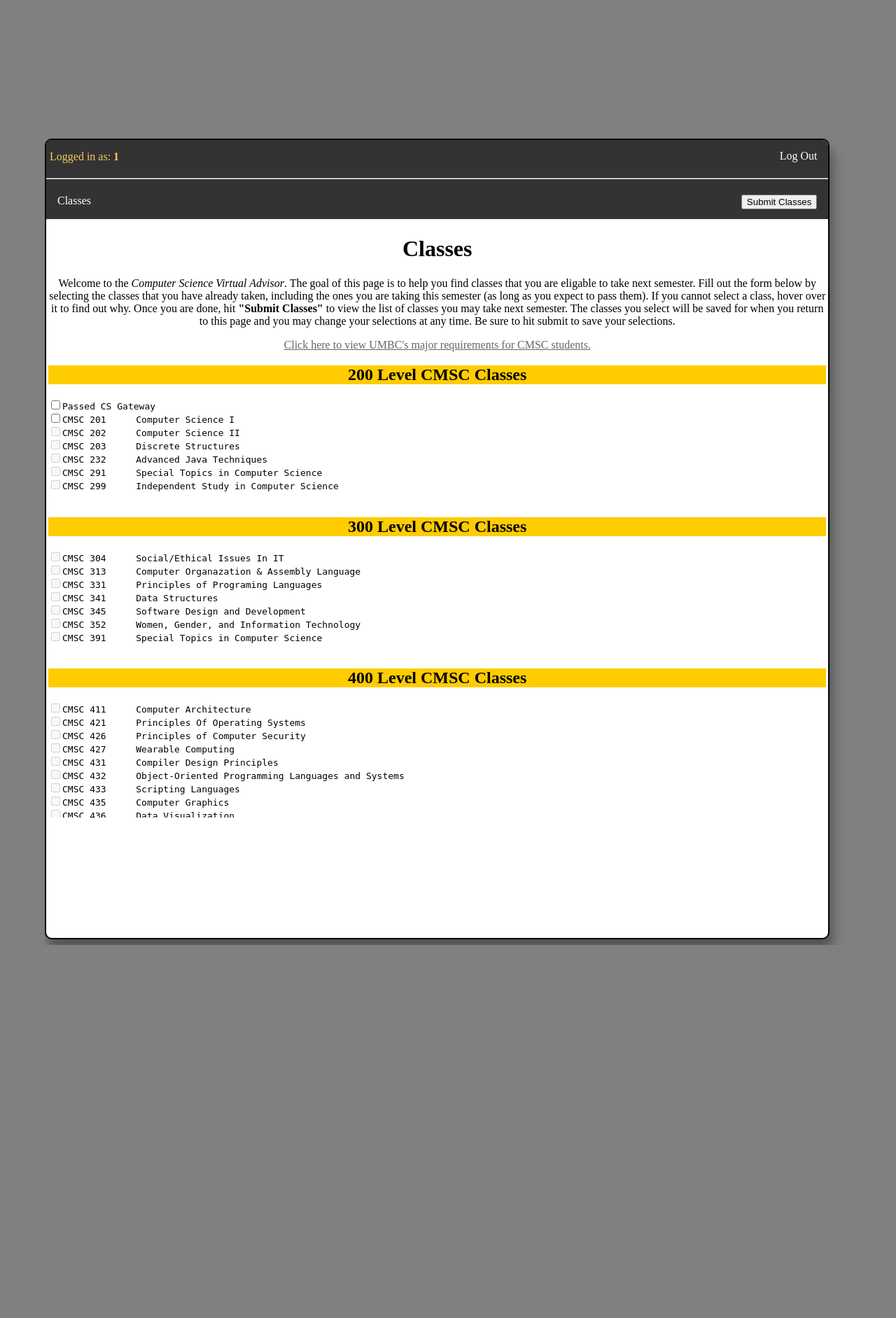
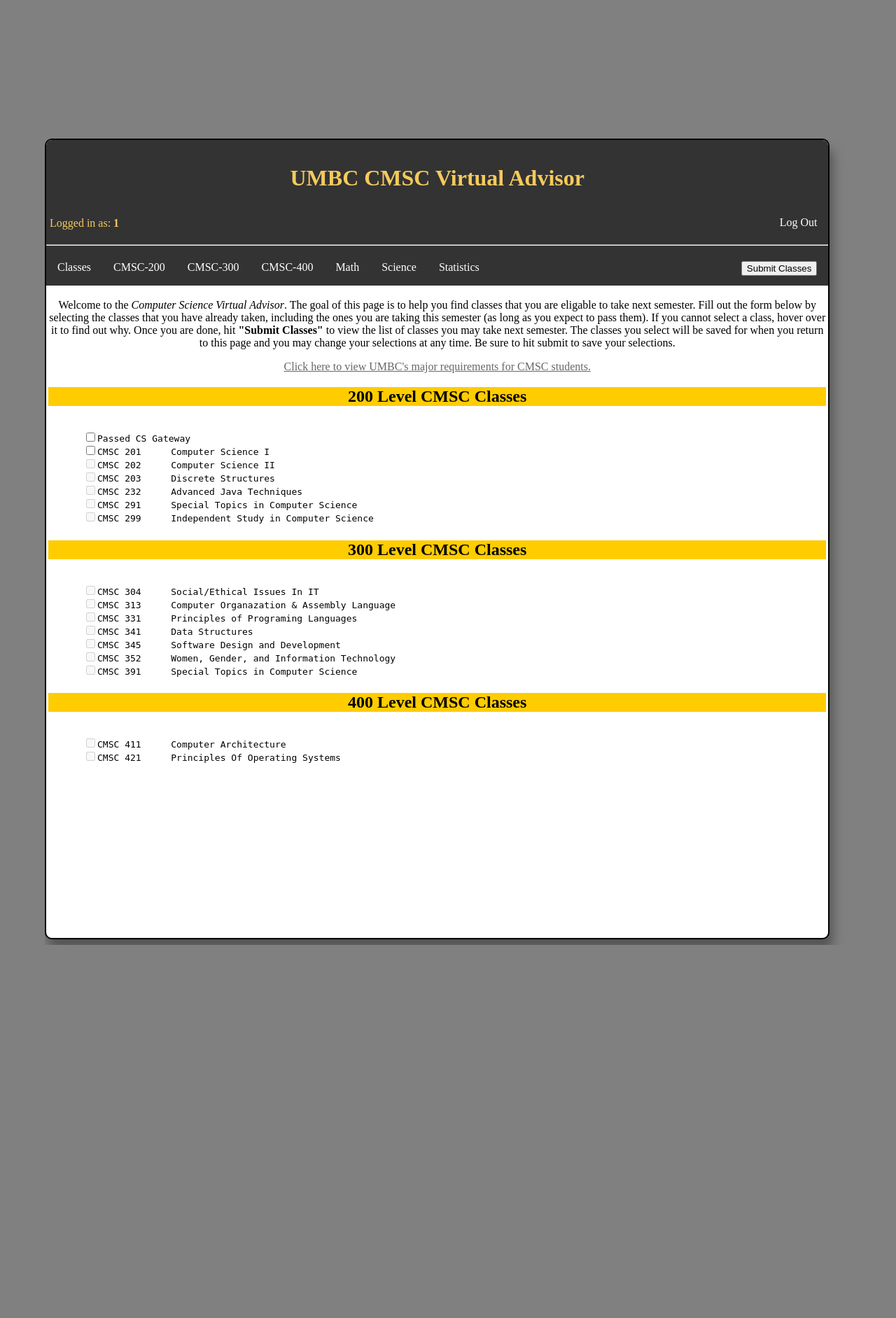
Before and after one commit to bnat1/433NatChrisJoey, a PHP site: page /courses.php in a window 1280 px wide. Shown: the part 526-2409 px from the top of the page at 70% size. Run offline with PHP 8.4, Linux system fonts and the light colour scheme; the visitor is signed in with stand-in values (Sample User, id 1); tables that the repository leaves empty or names only in its code hold one stand-in row (values such as "Sample post"); data that the repository does not hold is empty.

Commit message:
Fixed indentation and nav bar

```diff
--- a/courses.php
+++ b/courses.php
@@ -18,14 +18,13 @@
 	<meta http-equiv="Content-Type" content="text/html;charset=utf-8" />
 	<meta name="description" content="Advising Help for UMBC Computer Science Students">
 	<meta name="keywords" content="computer,science,433,UMBC,project,advising,help,classes">
-
 </head>
 <body>
 	<div id="container">
-		<div id="header">
-		<p class="headerText">Computer Science Virtual Advisor</p>
-		</div> <! -- close header -->
 		<div id="content">
+			<div id="titleBar">
+				<h1>UMBC CMSC Virtual Advisor</h1>
+			</div>
 			<!-- navigation bar -->
 			<div id="navBar">
 			<form action="landing.php" method="post" onsubmit="return confirm('Are you sure you want to submit?')">
@@ -36,20 +35,17 @@
 				<div id="lineBreak"><hr></div>
 				<ul>
 					<li><a href="#top">Classes</a>
-						<ul>
-							<li><a href="#200">200</a></li>
-							<li><a href="#300">300</a></li>
-							<li><a href="#400">400</a></li>
+							<li><a href="#200">CMSC-200</a></li>
+							<li><a href="#300">CMSC-300</a></li>
+							<li><a href="#400">CMSC-400</a></li>
 							<li><a href="#math">Math</a></li>
 							<li><a href="#sci">Science</a></li>
 							<li><a href="#stat">Statistics</a></li>
-						</ul>
 					</li>
 					<li style="float:right"><a href="#"><input type="submit" id="submit" value="Submit Classes"></a></li>
 				</ul>
 			</div> <!-- end navBar div -->
 
-<!-- indentation is off due to <pre> tags used for checkboxes -->
 <!-- begin vertical scrollbar section -->
 <div id="scrollbar">
 <table>
@@ -58,7 +54,6 @@
 <div id="top"></div>
 
 <!-- introduction section -->
-<h1 id="classes">Classes</h1>
 <p>
 Welcome to the <i>Computer Science Virtual Advisor</i>. The goal of this page is to help you find classes that you are eligable to take next semester. Fill out the form below by selecting the classes that you have already taken, including the ones you are taking this semester (as long as you expect to pass them). If you cannot select a class, hover over it to find out why. Once you are done, hit <b>"Submit Classes"</b> to view the list of classes you may take next semester. The classes you select will be saved for when you return to this page and you may change your selections at any time. Be sure to hit submit to save your selections.
 </p>
@@ -68,7 +63,7 @@ Welcome to the <i>Computer Science Virtual Advisor</i>. The goal of this page is
 <!-- cmsc 200 section -->
 <h2 id="200">200 Level CMSC Classes</h2>
 <div id="alignClasses">
-<pre>
+<div id="course">
 <span><input type="checkbox" id="csgw" name="taken[]" value="" onchange="gateway(this)"><label for="csgw">Passed CS Gateway</label></span>
 <span><input type="checkbox" id="cs201" name="taken[]" value="CMSC 201" onchange="rd(this)"><label for="cs201">CMSC 201	Computer Science I</label></span>
 <span title="Requires CMSC 201"><input type="checkbox" id="cs202" value="CMSC 202" onchange="rd(this)" name="taken[]"><label for="cs202">CMSC 202	Computer Science II</label></span>
@@ -76,7 +71,7 @@ Welcome to the <i>Computer Science Virtual Advisor</i>. The goal of this page is
 <span title="Requires CMSC 202"><input type="checkbox" id="cs232" name="taken[]" value="CMSC 232" onchange="rd(this)" checked><label for="cs232">CMSC 232	Advanced Java Techniques</label></span>
 <span title="Requires CMSC 203"><input type="checkbox" id="cs291" name="taken[]" value="CMSC 291" onchange="rd(this)"><label for="cs291">CMSC 291	Special Topics in Computer Science</label></span>
 <span title="Requires CMSC 203"><input type="checkbox" id="cs299" name="taken[]" value="CMSC 299" onchange="rd(this)"><label for="cs299">CMSC 299	Independent Study in Computer Science</label></span>
-</pre>
+</div>
 </div>
 </td>
 </tr>
@@ -86,7 +81,7 @@ Welcome to the <i>Computer Science Virtual Advisor</i>. The goal of this page is
 <td>
 <h2 id="300">300 Level CMSC Classes</h2>
 <div id="alignClasses">
-<pre>
+<div id="course">
 <span title="Requires CMSC 202"><input type="checkbox" id="cs304" name="taken[]" value="CMSC 304" onchange="rd(this)"><label for="cs304">CMSC 304	Social/Ethical Issues In IT</label></span>
 <span title="Requires CMSC 203"><input type="checkbox" id="cs313" name="taken[]" value="CMSC 313" onchange="rd(this)"><label for="cs313">CMSC 313	Computer Organazation & Assembly Language</label></span>
 <span title="Requires CMSC 203"><input type="checkbox" id="cs331" name="taken[]" value="CMSC 331" onchange="rd(this)"><label for="cs331">CMSC 331	Principles of Programing Languages</label></span>
@@ -94,7 +89,7 @@ Welcome to the <i>Computer Science Virtual Advisor</i>. The goal of this page is
 <span title="Requires CMSC 341"><input type="checkbox" id="cs345" name="taken[]" value="CMSC 345" onchange="rd(this)"><label for="cs345">CMSC 345	Software Design and Development</label></span>
 <span title="Requires 1 CMSC class"><input type="checkbox" id="cs352" name="taken[]" value="CMSC 352" onchange="rd(this)"><label for="cs352">CMSC 352	Women, Gender, and Information Technology</label></span>
 <span title="Requires CMSC 203"><input type="checkbox" id="cs391" name="taken[]" value="CMSC 391" onchange="rd(this)"><label for="cs391">CMSC 391	Special Topics in Computer Science</label></span>
-</pre>
+</div>
 </div>
 </td>
 </tr>
@@ -104,7 +99,7 @@ Welcome to the <i>Computer Science Virtual Advisor</i>. The goal of this page is
 <td>
 <h2 id="400">400 Level CMSC Classes</h2>
 <div id="alignClasses">
-<pre>
+<div id="course">
 <span title="Requires CMSC 313"><input type="checkbox" id="cs411" name="taken[]" value="CMSC 411" onchange="rd(this)"><label for="cs411">CMSC 411	Computer Architecture</label></span>
 <span title="Requires CMSC 313 and 341"><input type="checkbox" id="cs421" name="taken[]" value="CMSC 421" onchange="rd(this)"><label for="cs421">CMSC 421	Principles Of Operating Systems</label></span>
 <span title="Requires CMSC 421"><input type="checkbox" id="cs426" name="taken[]" value="CMSC 426" onchange="rd(this)"><label for="cs426">CMSC 426	Principles of Computer Security</label></span>
@@ -148,7 +143,7 @@ Welcome to the <i>Computer Science Virtual Advisor</i>. The goal of this page is
 <span title="Requires Department Consent"><input type="checkbox" id="cs495" name="taken[]" value="CMSC 495" onchange="rd(this)"><label for="cs495">CMSC 495	Honors Thesis</label></span>
 <span title="Requires Department Consent"><input type="checkbox" id="cs498" name="taken[]" value="CMSC 498" onchange="rd(this)"><label for="cs498">CMSC 498	Independent Study in Computer Science <br />                 CMSC Interns and Coop Students</label></span>
 <span title="Requires Department Consent"><input type="checkbox" id="cs499" name="taken[]" value="CMSC 499" onchange="rd(this)"><label for="cs499">CMSC 499	Independent Study in Computer Science</label></span>
-</pre>
+</div>
 </div>
 </td>
 </tr>
@@ -158,11 +153,11 @@ Welcome to the <i>Computer Science Virtual Advisor</i>. The goal of this page is
 <td>
 <h2 id="math">Math Classes</h2>
 <div id="alignClasses">
-<pre>
+<div id="course">
 <span title="Requires MATH 150 or a 5 on the LRC MATH placement exam"><input type="checkbox" id="math151" name="taken[]" value="MATH 151" onchange="rd(this)"><label for="math151">MATH 151	Calculus and Analytic Geometry I</label></span>
 <span title="Requires either MATH 151, 141 or 155B"><input type="checkbox" id="math152" name="taken[]" value="MATH 152" onchange="rd(this)"><label for="math152">MATH 152	Calculus and Analytic Geometry II</label></span>
 <span title="Requires either MATH 141, 151 or 380"><input type="checkbox" id="math221" name="taken[]" value="MATH 221" onchange="rd(this)"><label for="math221">MATH 221	Introduction to Linear Algebra</label></span>
-</pre>
+</div>
 </div>
 </td>
 </tr>
@@ -172,7 +167,7 @@ Welcome to the <i>Computer Science Virtual Advisor</i>. The goal of this page is
 <td>
 <h2 id="sci">Science Classes</h2>
 <div id="alignClasses">
-<pre>
+<div id="course">
 <span><input type="checkbox" id="chem101" name="taken[]" value="CHEM 101" onchange="rd(this)"><label for="chem101">CHEM 101	Principles of Chemistry I</label></span>
 <span title="Requires CHEM 101"><input type="checkbox" id="chem102" name="taken[]" value="CHEM 102" onchange="rd(this)"><label for="chem102">CHEM 102	Principles of Chemistry II</label></span>
 <span title="Requires CHEM 101"><input type="checkbox" id="chem102l" name="taken[]" value="CHEM 102L" onchange="rd(this)"><label for="chem102l">CHEM 102L	Introductory Chemistry Lab I</label></span>
@@ -185,7 +180,7 @@ Welcome to the <i>Computer Science Virtual Advisor</i>. The goal of this page is
 <span><input type="checkbox" id="ges110" name="taken[]" value="GES 110" onchange="rd(this)"><label for="ges110">GES 110	Physical Geography</label></span>
 <span><input type="checkbox" id="ges286" name="taken[]" value="GES 286" onchange="rd(this)"><label for="ges286">GES 286	Introduction to the Environment: <br />                A Geo-Spatial Perspective</label></span>
 <span><input type="checkbox" id="sci100" name="taken[]" value="SCI 100" onchange="rd(this)"><label for="sci100">SCI 100	Water; An Interdisciplinary Study </label></span>
-</pre>
+</div>
 </div>
 </td>
 </tr>
@@ -195,9 +190,9 @@ Welcome to the <i>Computer Science Virtual Advisor</i>. The goal of this page is
 <td>
 <h2 id="stat">Statistics Classes</h1>
 <div id="alignClasses">
-<pre>
+<div id="course">
 <span title=" Requires one of MATH 142, 152, 225 or 251"><input type="checkbox" id="stat355" name="taken[]" value="STAT 355" onchange="rd(this)"><label for="stat355">STAT 355	Introduction to Probability and Statistics<br/>                 for Scientists and Engineers</label></span>
-</pre>
+</div>
 </div>
 </td>
 </tr>
--- a/index.css
+++ b/index.css
@@ -103,7 +103,7 @@ li.submitBtn {
 
 #scrollbar {
     width: 100%;
-    height: 75%;
+    height: 60%;
     margin: 0;
     padding: 0;
     overflow: auto;
```
